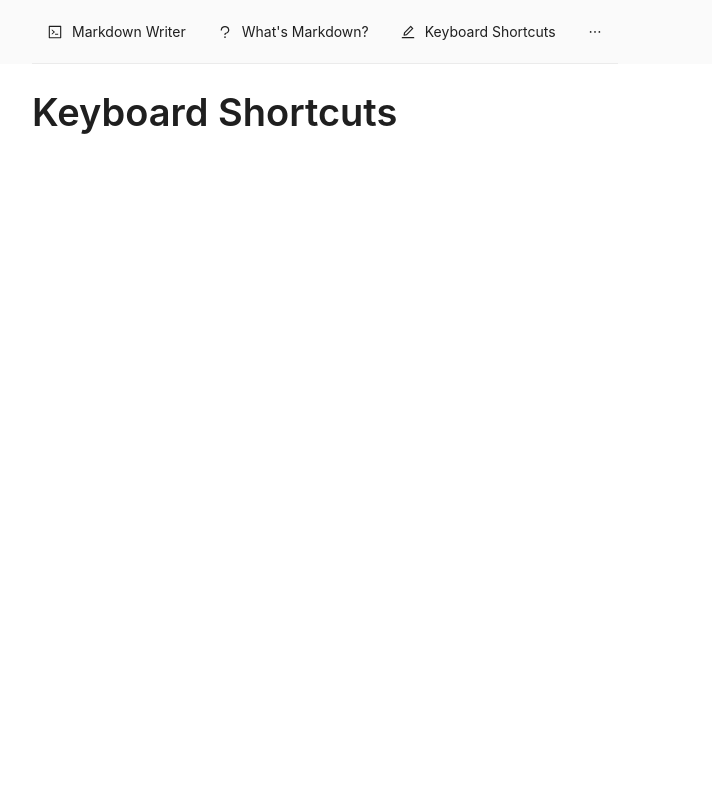
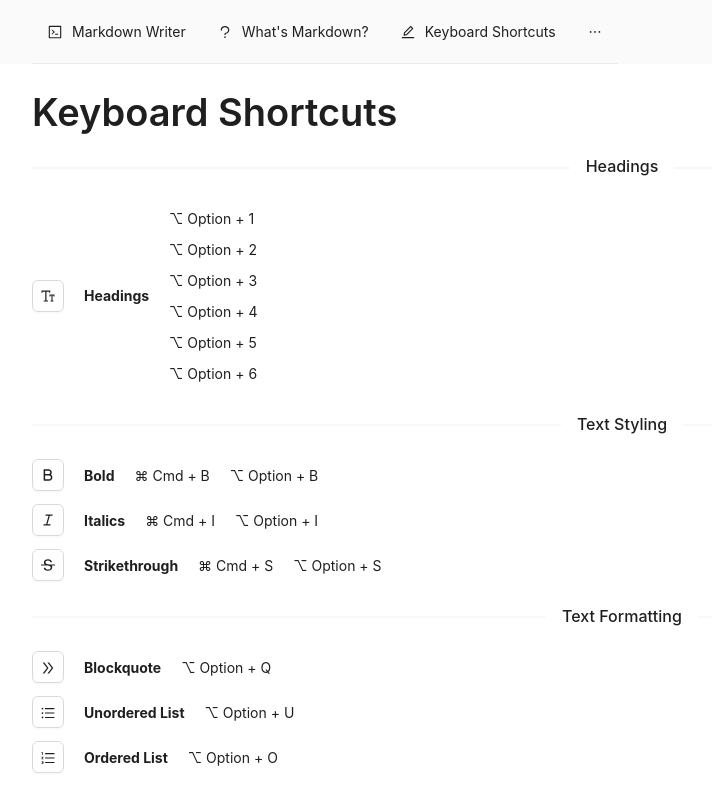
Before and after one commit to alessandro-sherhey/markdown-writer, a React (Create React App) app: page /#/shortcuts in a window 1280 px wide. Shown: the whole page, without its empty margins (18-730 px from the left). Built offline with nearby package versions, Linux system fonts and the light colour scheme.

Commit message:
Added keyboard shortcuts in tooltips

```diff
--- a/src/routes/MarkdownWriter.jsx
+++ b/src/routes/MarkdownWriter.jsx
@@ -97,19 +97,19 @@ const MarkdownWriter = () => {
                                     </Tooltip>
                                 </Space.Compact>
                                 <Space.Compact style={{marginRight: 20}}>
-                                    <Tooltip title="Bold">
+                                    <Tooltip title="Bold (⌘ + B)">
                                         <Button
                                             icon={<BoldOutlined />}
                                             onClick={() => addSpecialItem('bold')}
                                         />
                                     </Tooltip>
-                                    <Tooltip title="Italics">
+                                    <Tooltip title="Italics (⌘ + I)">
                                         <Button
                                             icon={<ItalicOutlined />}
                                             onClick={() => addSpecialItem('italics')}
                                         />
                                     </Tooltip>
-                                    <Tooltip title="Strikethrough">
+                                    <Tooltip title="Strikethrough (⌘ + S)">
                                         <Button
                                             icon={<StrikethroughOutlined />}
                                             onClick={() => addSpecialItem('strikethrough')}
@@ -117,19 +117,19 @@ const MarkdownWriter = () => {
                                     </Tooltip>
                                 </Space.Compact>
                                 <Space.Compact style={{marginRight: 20}}>
-                                    <Tooltip title="Blockquote">
+                                    <Tooltip title="Blockquote (⌥ + Q)">
                                         <Button
                                             icon={<DoubleRightOutlined />}
                                             onClick={() => addSpecialItem('blockquote')}
                                         />
                                     </Tooltip>
-                                    <Tooltip title="Unordered list">
+                                    <Tooltip title="Unordered list (⌥ + U)">
                                         <Button
                                             icon={<UnorderedListOutlined />}
                                             onClick={() => addSpecialItem('unorderedlist')}
                                         />
                                     </Tooltip>
-                                    <Tooltip title="Ordered list">
+                                    <Tooltip title="Ordered list (⌥ + O)">
                                         <Button
                                             icon={<OrderedListOutlined />}
                                             onClick={() => addSpecialItem('orderedlist')}
@@ -137,7 +137,7 @@ const MarkdownWriter = () => {
                                     </Tooltip>
                                 </Space.Compact>
                                 <Space.Compact style={{marginRight: 20}}>
-                                    <Tooltip title="Link">
+                                    <Tooltip title="Link (⌥ + L)">
                                         <Button
                                             icon={<LinkOutlined />}
                                             onClick={() => addSpecialItem('link')}
--- a/src/routes/Shortcuts.jsx
+++ b/src/routes/Shortcuts.jsx
@@ -1,4 +1,5 @@
-import { Typography } from "antd";
+import { BoldOutlined, DoubleRightOutlined, FontSizeOutlined, ItalicOutlined, LinkOutlined, MacCommandOutlined, OrderedListOutlined, StrikethroughOutlined, UnderlineOutlined, UnorderedListOutlined } from "@ant-design/icons";
+import { Button, Typography, Divider, Space, Row, Col, Grid } from "antd";
 import { Content } from "antd/es/layout/layout";
 import React from "react";
 
@@ -11,10 +12,116 @@ const Shortcuts = () => {
                 height: 'calc(100vh - 64px)',
                 padding: '0 50px',
                 backgroundColor: 'white',
-                overflow: 'hidden'
+                overflow: 'hidden',
             }}
         >
             <Typography.Title>Keyboard Shortcuts</Typography.Title>
+            <Divider children="Headings" />
+            <Row align='middle' gutter={20}>
+                <Col>
+                    <Button icon={<FontSizeOutlined />} />
+                </Col>
+                <Col>
+                    <b>Headings</b>
+                </Col>
+                <Col>
+                    <p>⌥ Option + 1</p>
+                    <p>⌥ Option + 2</p>
+                    <p>⌥ Option + 3</p>
+                    <p>⌥ Option + 4</p>
+                    <p>⌥ Option + 5</p>
+                    <p>⌥ Option + 6</p>
+                </Col>
+            </Row>
+            <Divider children="Text Styling"/>
+            <Row align='middle' gutter={20}>
+                <Col>
+                    <Button icon={<BoldOutlined />} />
+                </Col>
+                <Col>
+                    <b>Bold</b>
+                </Col>
+                <Col>
+                    <p>⌘ Cmd + B</p>
+                </Col>
+                <Col>
+                    <p>⌥ Option + B</p>
+                </Col>
+            </Row>
+            <Row align='middle' gutter={20}>
+                <Col>
+                    <Button icon={<ItalicOutlined />} />
+                </Col>
+                <Col>
+                    <b>Italics</b>
+                </Col>
+                <Col>
+                    <p>⌘ Cmd + I</p>
+                </Col>
+                <Col>
+                    <p>⌥ Option + I</p>
+                </Col>
+            </Row>
+            <Row align='middle' gutter={20}>
+                <Col>
+                    <Button icon={<StrikethroughOutlined />} />
+                </Col>
+                <Col>
+                    <b>Strikethrough</b>
+                </Col>
+                <Col>
+                    <p>⌘ Cmd + S</p>
+                </Col>
+                <Col>
+                    <p>⌥ Option + S</p>
+                </Col>
+            </Row>
+            <Divider children="Text Formatting"/>
+            <Row align='middle' gutter={20}>
+                <Col>
+                    <Button icon={<DoubleRightOutlined />} />
+                </Col>
+                <Col>
+                    <b>Blockquote</b>
+                </Col>
+                <Col>
+                    <p>⌥ Option + Q</p>
+                </Col>
+            </Row>
+            <Row align='middle' gutter={20}>
+                <Col>
+                    <Button icon={<UnorderedListOutlined />} />
+                </Col>
+                <Col>
+                    <b>Unordered List</b>
+                </Col>
+                <Col>
+                    <p>⌥ Option + U</p>
+                </Col>
+            </Row>
+            <Row align='middle' gutter={20}>
+                <Col>
+                    <Button icon={<OrderedListOutlined />} />
+                </Col>
+                <Col>
+                    <b>Ordered List</b>
+                </Col>
+                <Col>
+                    <p>⌥ Option + O</p>
+                </Col>
+            </Row>
+            <Divider children="Other" />
+            <Row align='middle' gutter={20}>
+                <Col>
+                    <Button icon={<LinkOutlined />} />
+                </Col>
+                <Col>
+                    <b>Hyperlink</b>
+                </Col>
+                <Col>
+                    <p>⌥ Option + L</p>
+                </Col>
+            </Row>
         </Content>
     )
 }
```
